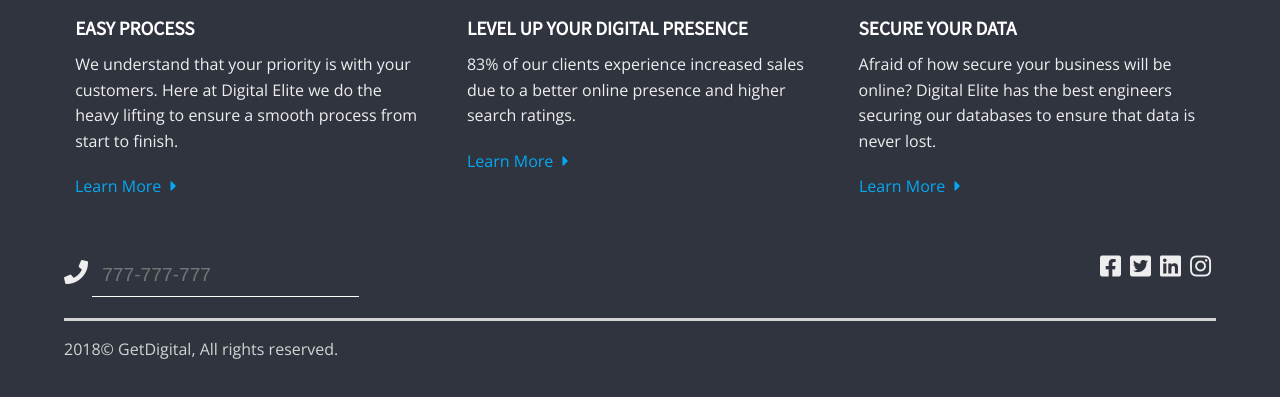
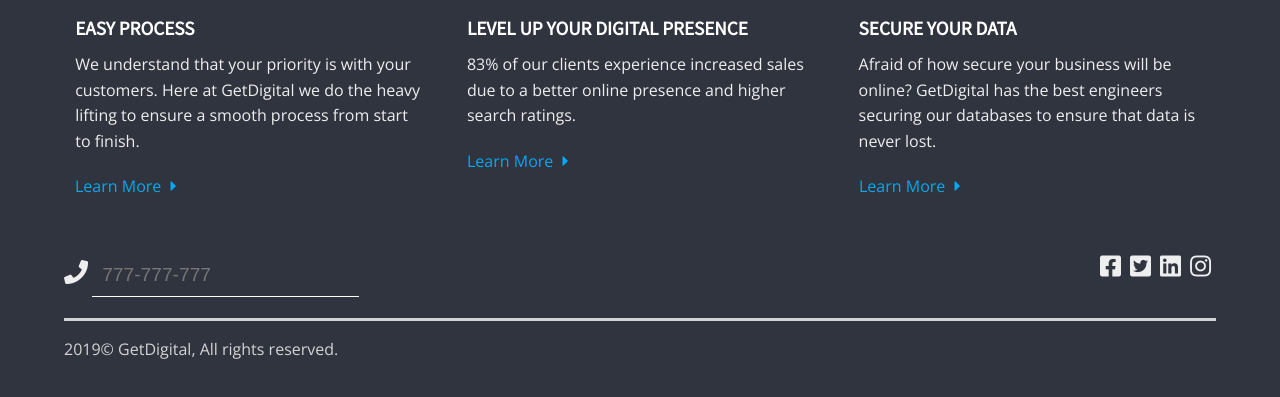
Before and after one commit to vjenacka/GetDigital, a plain HTML site: page index.html in a window 1280 px wide. Shown: the part 1751-2148 px from the top of the page. Drawn offline with nearby package versions, Linux system fonts and the light colour scheme; some packages are replaced by stand-ins of ours; a script that the page names is missing.

Commit message:
Added a README

```diff
--- a/index.html
+++ b/index.html
@@ -15,8 +15,6 @@
     <script src="https://cdn.jsdelivr.net/gh/cferdinandi/smooth-scroll@15/dist/smooth-scroll.polyfills.min.js"></script>
     <title>GetDigital</title>
 </head>
-
-<!--add to github and tidy up the code-->
 
 <body>
     <div id="page-landing">
@@ -119,7 +117,7 @@
                 <div class="options">
                     <i class="fas fa-user-tie"></i>
                     <h4>EASY PROCESS</h4>
-                    <p>We understand that your priority is with your customers. Here at Digital Elite we do the heavy
+                    <p>We understand that your priority is with your customers. Here at GetDigital we do the heavy
                         lifting to ensure a smooth process from start to finish.</p>
                     <a href="#" class="hvr-forward">Learn More <i class="fas fa-caret-right"></i></a>
                 </div>
@@ -134,7 +132,7 @@
                 <div class="options">
                     <i class="fas fa-database"></i>
                     <h4>SECURE YOUR DATA</h4>
-                    <p>Afraid of how secure your business will be online? Digital Elite has the best engineers securing
+                    <p>Afraid of how secure your business will be online? GetDigital has the best engineers securing
                         our databases to ensure that data is never lost.</p>
                     <a href="#" class="hvr-forward">Learn More <i class="fas fa-caret-right"></i></a>
                 </div>
@@ -153,7 +151,7 @@
                     </div>
                 </div>
                 <hr>
-                <p>2018&copy; GetDigital, All rights reserved.</p>
+                <p>2019&copy; GetDigital, All rights reserved.</p>
             </div>
         </div>
     </footer>
```
Also changed, not shown: 1 other file.
